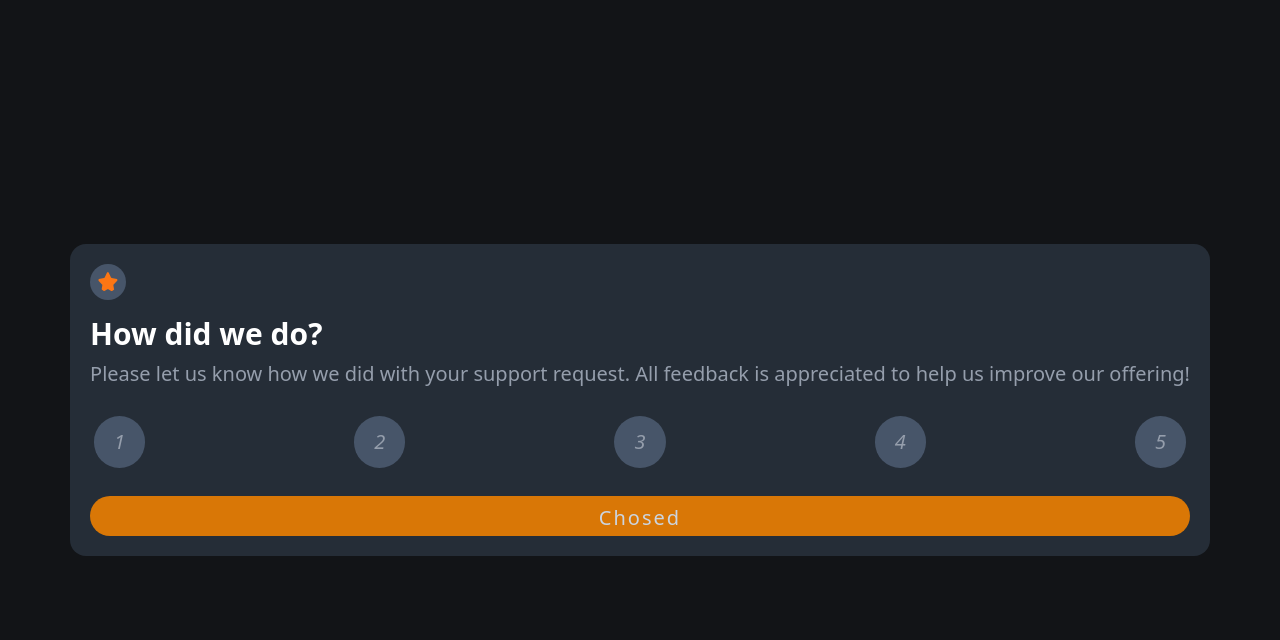
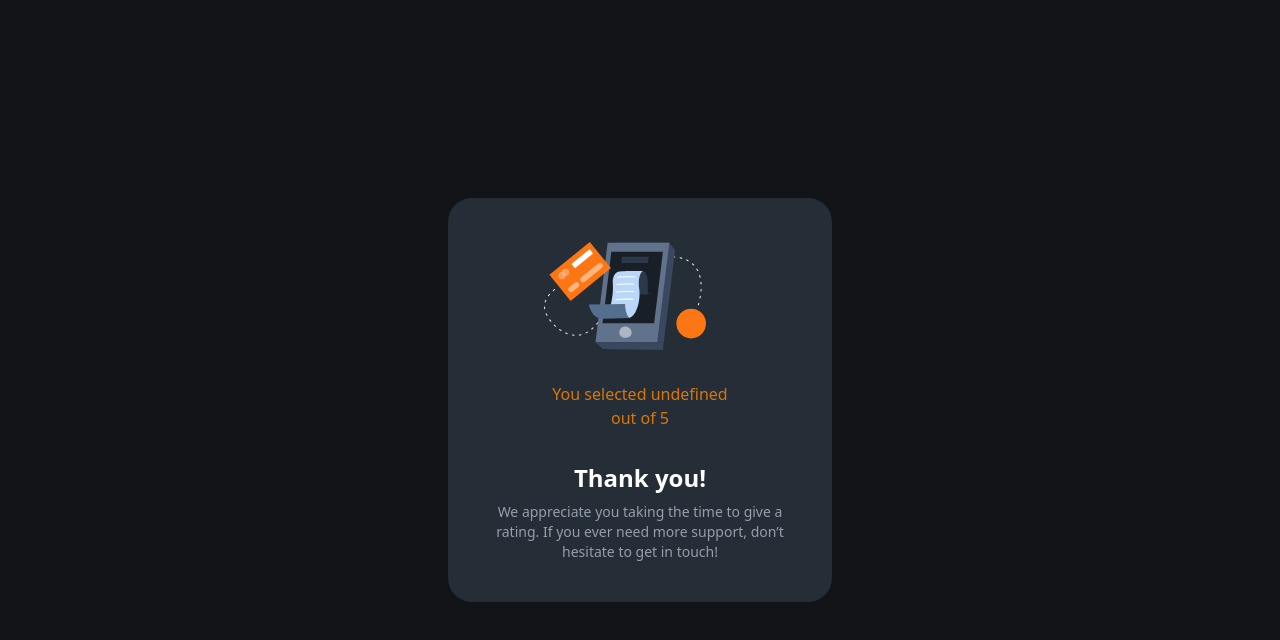
Before and after one commit to aliprg0/interactive_rating_component, a website: page index.html in a window 1280 px wide. Both pictures are taken after a click on the button "SUBMIT". Drawn offline with Linux system fonts and the light colour scheme.

Commit message:
testing - checkpoint

```diff
--- a/index.html
+++ b/index.html
@@ -18,7 +18,8 @@
   </head>
   <body class="flex justify-center items-center min-h-screen bg-very-dark-blue">
     <div
-      class="max-w-sm bg-dark-blue p-5 overflow-hidden rounded-2xl text-white" id="rate_card"
+      class="max-w-sm bg-dark-blue p-5 overflow-hidden rounded-2xl text-white"
+      id="rate_card"
     >
       <img
         src="./images/icon-star.svg"
@@ -45,18 +46,22 @@
         >
         <i
           class="px-5 py-3 bg-gray-600 rounded-full hover:animate-[spin_0.4s_linear] hover:rounded-none"
+          id="rate-2"
           >2</i
         >
         <i
           class="px-5 py-3 bg-gray-600 rounded-full hover:animate-[spin_0.4s_linear] hover:rounded-none"
+          id="rate-3"
           >3</i
         >
         <i
           class="px-5 py-3 bg-gray-600 rounded-full hover:animate-[spin_0.4s_linear] hover:rounded-none"
+          id="rate-4"
           >4</i
         >
         <i
           class="px-5 py-3 bg-gray-600 rounded-full hover:animate-[spin_0.4s_linear] hover:rounded-none"
+          id="rate-5"
           >5</i
         >
       </div>
@@ -67,15 +72,58 @@
         SUBMIT
       </button>
     </div>
+    <div
+      id="result_card"
+      class="text-white max-w-sm bg-dark-blue text-center overflow-hidden rounded-3xl hidden"
+    >
+      <div class="mx-24 mt-11">
+        <img src="./images/illustration-thank-you.svg" alt="Thank You Image" />
+      </div>
+      <div
+        id="result_div"
+        class="my-7 text-yellow-600 p-1 bg-dark-blue max-w-[12rem] mx-24 rounded-3xl"
+      ></div>
+      <strong class="text-2xl"> Thank you! </strong>
+      <div class="mx-[2rem] text-sm mt-2 mb-10">
+        <p class="text-light-grey">
+          We appreciate you taking the time to give a rating. If you ever need
+          more support, don’t hesitate to get in touch!
+        </p>
+      </div>
+    </div>
     <script>
+      let rate1 = document.getElementById("rate-1");
+      let rate2 = document.getElementById("rate-2");
+      let rate3 = document.getElementById("rate-3");
+      let rate4 = document.getElementById("rate-4");
+      let rate5 = document.getElementById("rate-5");
+      let note1 = "You selected ";
+      let note2 = " out of 5";
+
+      var listofrates = [rate1, rate2, rate3, rate4, rate5];
+      listofrates.forEach(function (entry) {
+        entry.addEventListener("click", function () {
+          entry.classList.add("bg-yellow-600");
+          let seleted_rate = entry;
+          let none_clicked_rate = listofrates.filter((data) => data != entry);
+          none_clicked_rate.forEach(function (entry) {
+            entry.classList.remove("bg-yellow-600");
+          });
+        });
+      });
+
       let btn = document
         .getElementById("confirm-btn")
-        .addEventListener("click", function () {
-          document.getElementById("confirm-btn").innerHTML = "Chosed";
-          let att = document.getElementById("rate_card").classList;
-          console.log(att);
+        .addEventListener("click", function (seleted_rate) {
+          let rate_card = document.getElementById("rate_card");
+          let result_card = document.getElementById("result_card");
 
-          att.remove("max-w-sm")
+          rate_card.classList.add("hidden");
+          result_card.classList.remove("hidden");
+
+          let result = (document.getElementById("result_div").innerHTML =
+            note1 + seleted_rate.innerHTML + note2);
+            console.log(seleted_rate)
         });
     </script>
   </body>
```
Also changed, not shown: dist/output.css.
